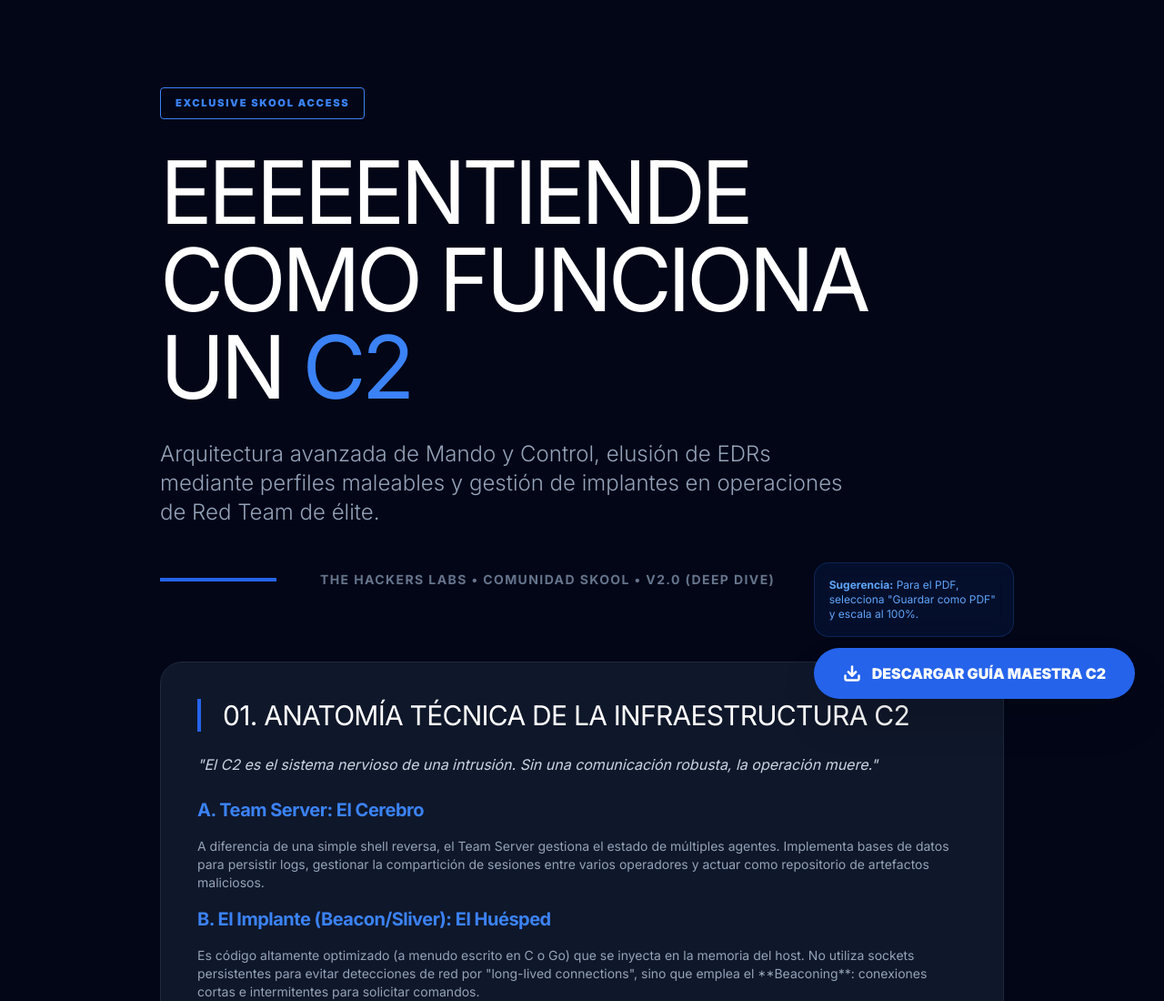
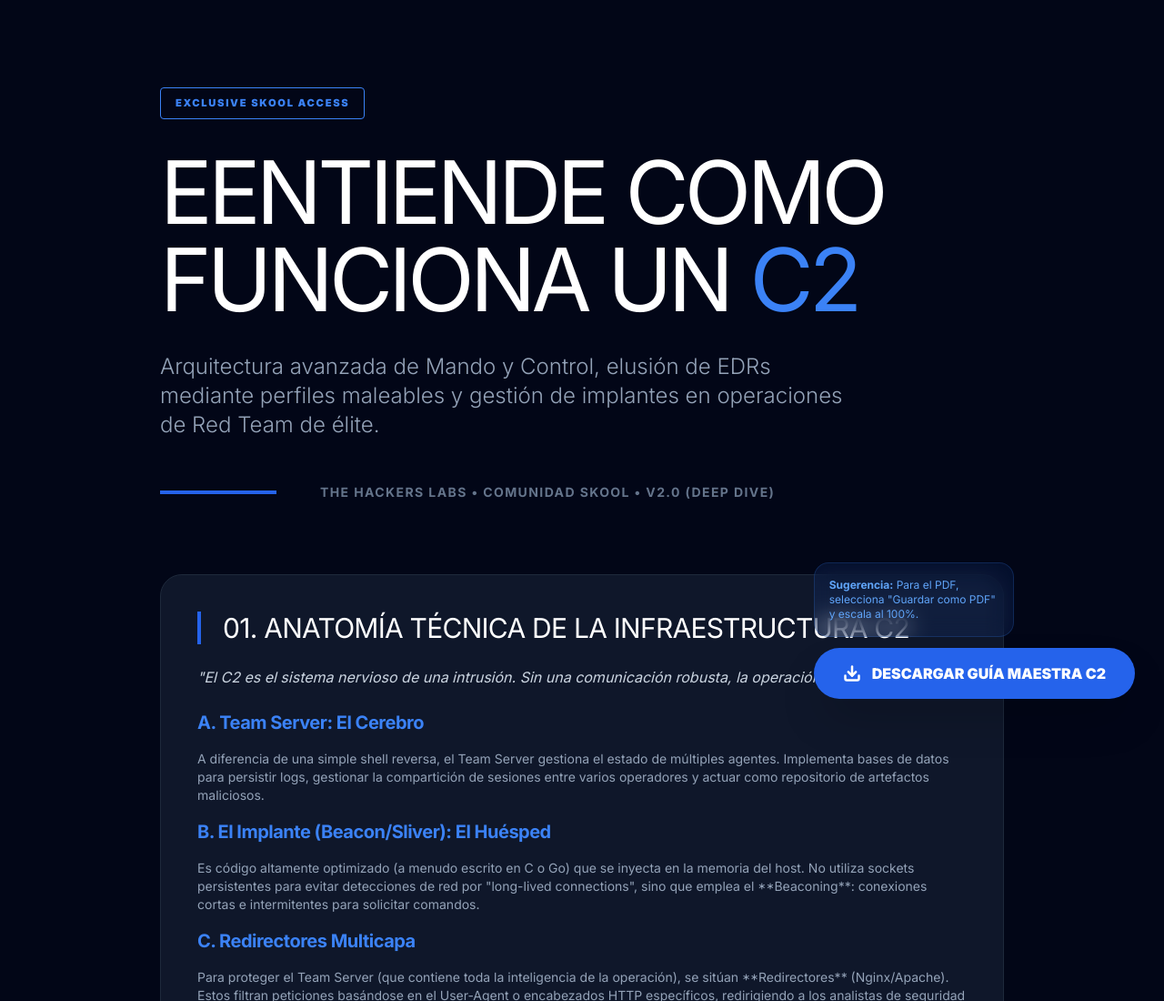
Before and after one commit to TheHackersLabs/thehackerslabs.github.io, a plain HTML site: page c2.html in a window 1280 px wide. Shown: the top 1100 px of the page at 91% size. Drawn offline with nearby package versions, Linux system fonts and the light colour scheme.

Commit message:
Update c2.html

```diff
--- a/c2.html
+++ b/c2.html
@@ -124,7 +124,7 @@
 
         <header class="mb-20 pt-12">
             <div class="exclusive-tag mb-8">Exclusive Skool Access</div>
-            <h1 class="text-6xl md:text-8xl mb-8 leading-none uppercase tracking-tighter">EEEEENTIENDE COMO FUNCIONA UN <span class="highlight">C2</span></h1>
+            <h1 class="text-6xl md:text-8xl mb-8 leading-none uppercase tracking-tighter">EENTIENDE COMO FUNCIONA UN <span class="highlight">C2</span></h1>
             <p class="text-2xl text-slate-400 max-w-3xl mb-12 font-light">
                 Arquitectura avanzada de Mando y Control, elusión de EDRs mediante perfiles maleables y gestión de implantes en operaciones de Red Team de élite.
             </p>
```
